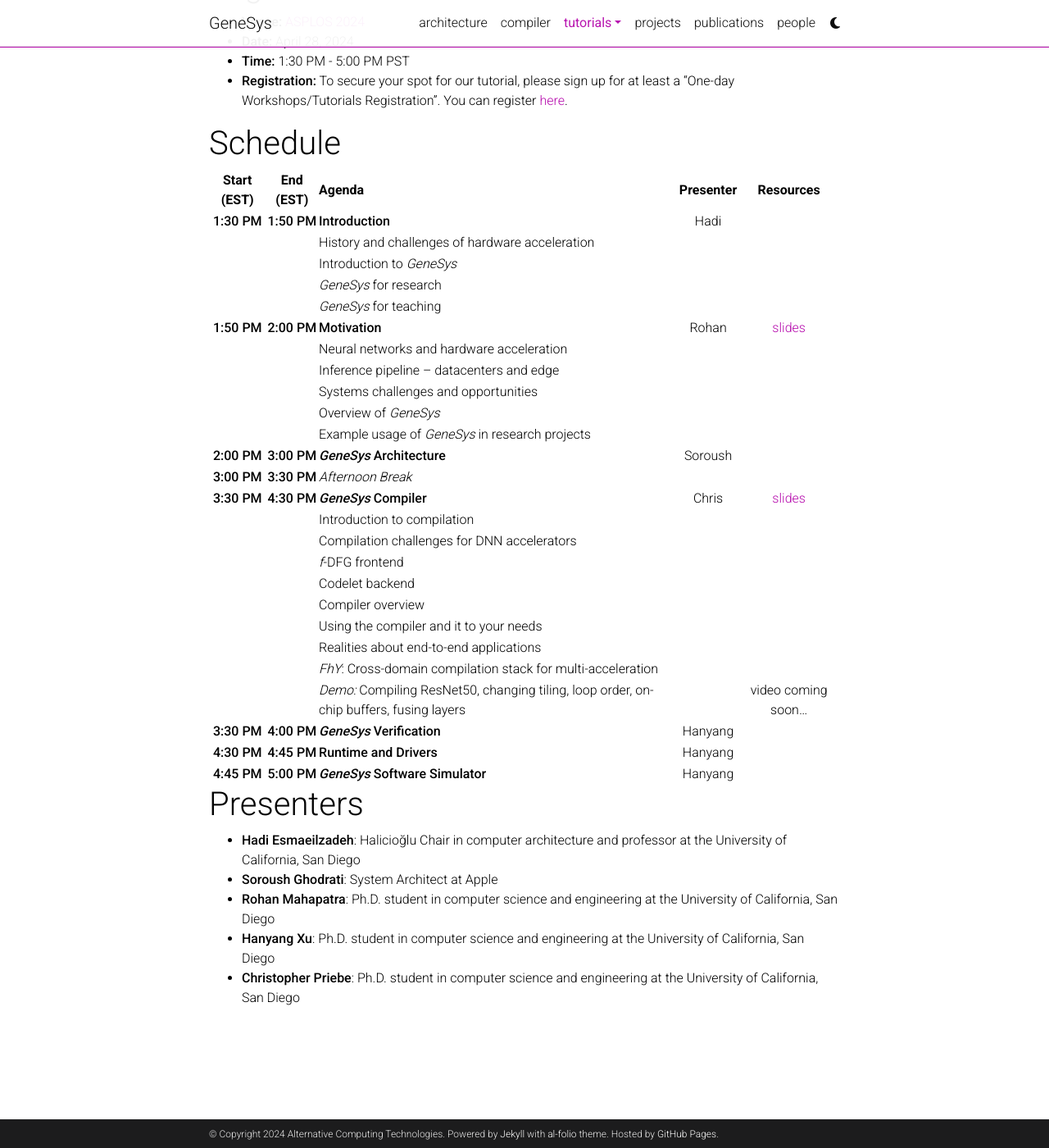
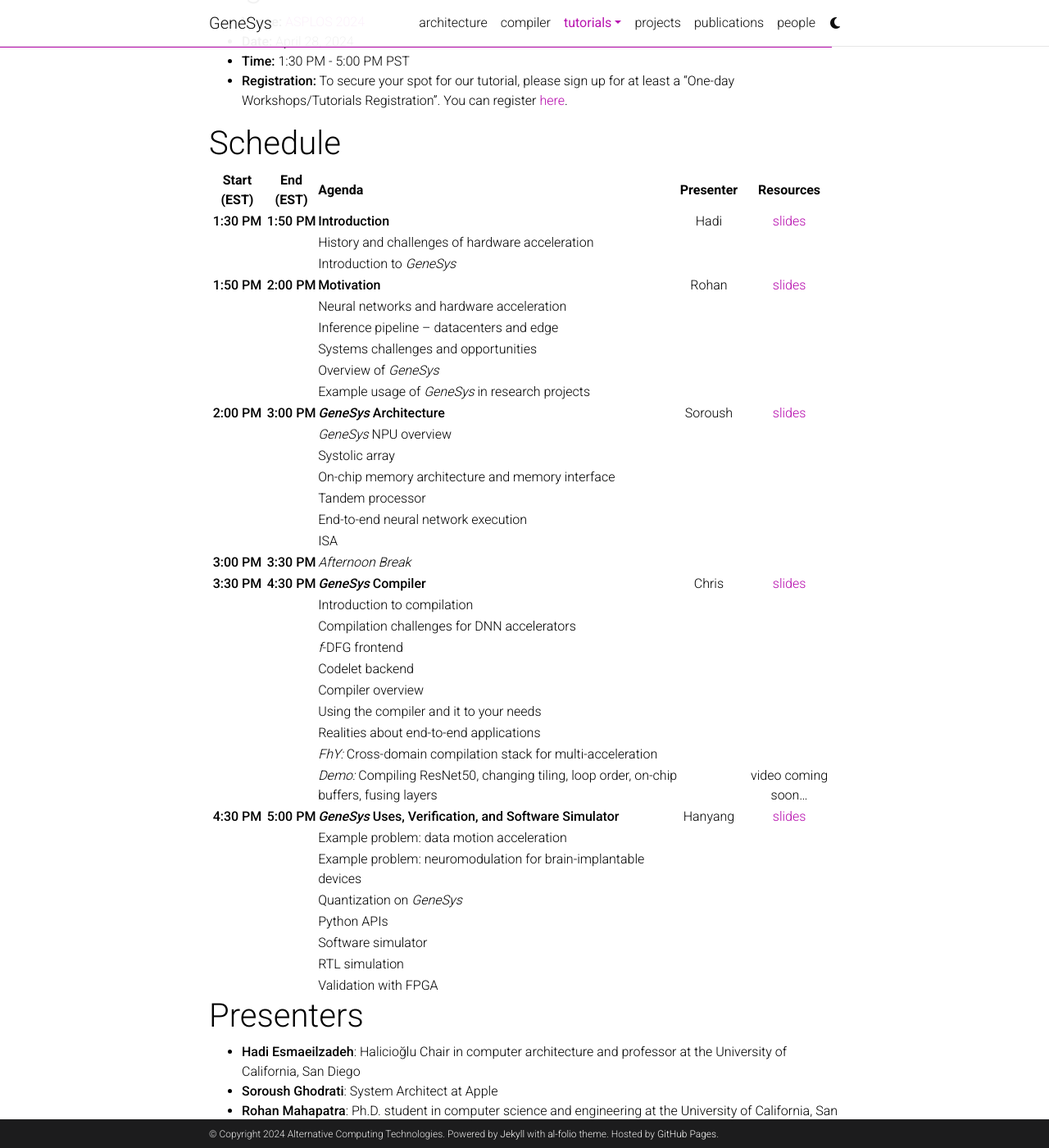
Before and after one commit to nolanlyc/actlab-genesys-yuchuan.github.io, a Jekyll site: the page built from _pages/asplos_2024.md, in a window 1280 px wide and 1400 px high, scrolled down 663 px. Shown: the whole window at 82% size. Built offline with Jekyll 4.4.1, drawn with Linux system fonts in a browser that asks for light colours; comment, search, counter and statistics services are not loaded; a style sheet for code colours, icons or effects is not loaded.

Commit message:
Updated tutorial pages

```diff
--- a/_pages/asplos_2024.md
+++ b/_pages/asplos_2024.md
@@ -28,18 +28,22 @@
 
 | Start (EST) | End (EST) | Agenda | Presenter | Resources |
 | :---------: | :-------: | :----- | :-------: | :-------: |
-| **1:30 PM** | **1:50 PM** | **Introduction** | Hadi |  |
+| **1:30 PM** | **1:50 PM** | **Introduction** | Hadi | [slides](https://drive.google.com/file/d/1p0Q790UhU0BNazOf7gDTU9q8qqxPTd8w/view?usp=sharing) |
 | | | History and challenges of hardware acceleration | | |
 | | | Introduction to _GeneSys_ | | |
-| | | _GeneSys_ for research | | |
-| | | _GeneSys_ for teaching | | |
 | **1:50 PM** | **2:00 PM** | **Motivation** | Rohan | [slides](https://drive.google.com/file/d/1jNKl7vr2VSOMYfU--JscGImHKzmXJTuz/view?usp=sharing) |
 | | | Neural networks and hardware acceleration | | |
 | | | Inference pipeline – datacenters and edge | | |
 | | | Systems challenges and opportunities | | |
 | | | Overview of _GeneSys_ | | |
 | | | Example usage of _GeneSys_ in research projects | | |
-| **2:00 PM** | **3:00 PM** | **_GeneSys_ Architecture** | Soroush | |
+| **2:00 PM** | **3:00 PM** | **_GeneSys_ Architecture** | Soroush | [slides](https://drive.google.com/file/d/1V3ROnTi7FAZ_Z_1YU9QW9qobb572tRx8/view?usp=sharing) |
+| | | _GeneSys_ NPU overview | | |
+| | | Systolic array | | |
+| | | On-chip memory architecture and memory interface | | |
+| | | Tandem processor | | |
+| | | End-to-end neural network execution | | |
+| | | ISA | | |
 | **3:00 PM** | **3:30 PM** | *Afternoon Break* | | |
 | **3:30 PM** | **4:30 PM** | **_GeneSys_ Compiler** | Chris | [slides](https://drive.google.com/file/d/1tSkvlXoaMRwQNYQOldDi65vo1Lj276GA/view?usp=sharing) |
 | | | Introduction to compilation | | |
@@ -49,11 +53,16 @@
 | | | Compiler overview | | |
 | | | Using the compiler and it to your needs | | |
 | | | Realities about end-to-end applications | | |
-| | | *FhY*: Cross-domain compilation stack for multi-acceleration | | |
+| | | *FhY:* Cross-domain compilation stack for multi-acceleration | | |
 | | | *Demo:* Compiling ResNet50, changing tiling, loop order, on-chip buffers, fusing layers | | video coming soon... |
-| **3:30 PM** | **4:00 PM** | **_GeneSys_ Verification** | Hanyang | |
-| **4:30 PM** | **4:45 PM** | **Runtime and Drivers** | Hanyang | |
-| **4:45 PM** | **5:00 PM** | **_GeneSys_ Software Simulator** | Hanyang | |
+| **4:30 PM** | **5:00 PM** | **_GeneSys_ Uses, Verification, and Software Simulator** | Hanyang | [slides](https://drive.google.com/file/d/1uQec9sBoE3-6rlWfjsw_BzisL47msEsR/view?usp=sharing) |
+| | | Example problem: data motion acceleration | | |
+| | | Example problem: neuromodulation for brain-implantable devices | | |
+| | | Quantization on _GeneSys_ | | |
+| | | Python APIs | | |
+| | | Software simulator | | |
+| | | RTL simulation | | |
+| | | Validation with FPGA | | |
 
 # Presenters
 - **Hadi Esmaeilzadeh**: Halicioğlu Chair in computer architecture and professor at the University of California, San Diego
```
Also changed, not shown: _pages/isca_2024.md (+13 -7 lines).
